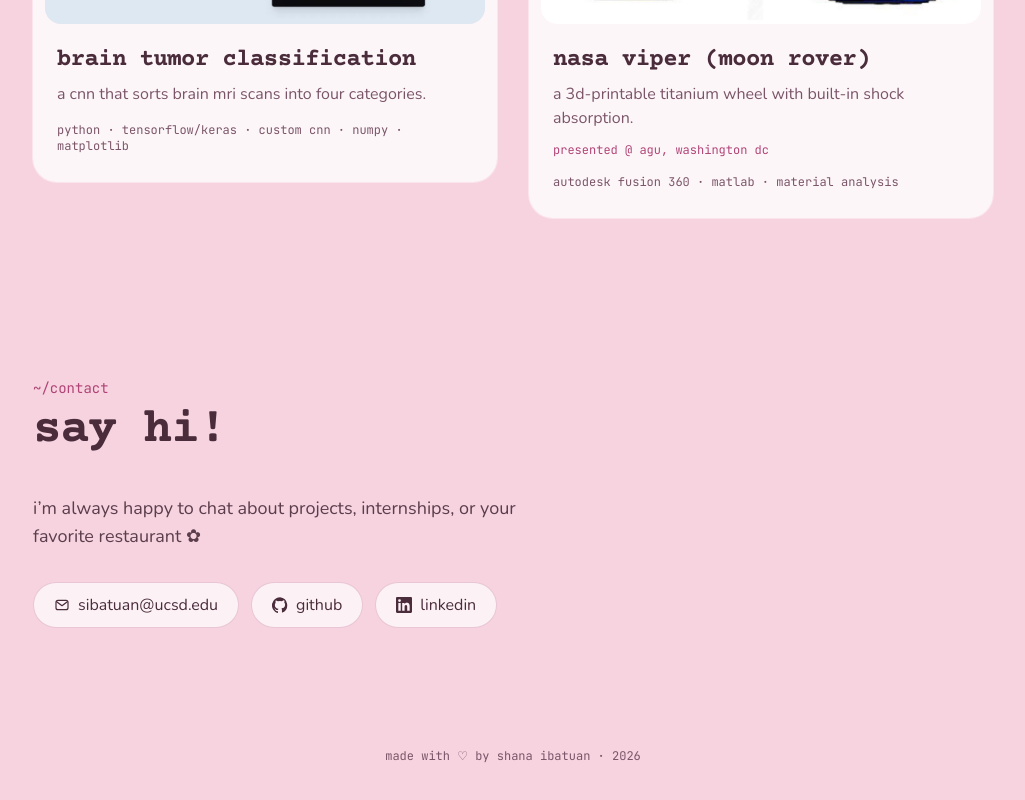
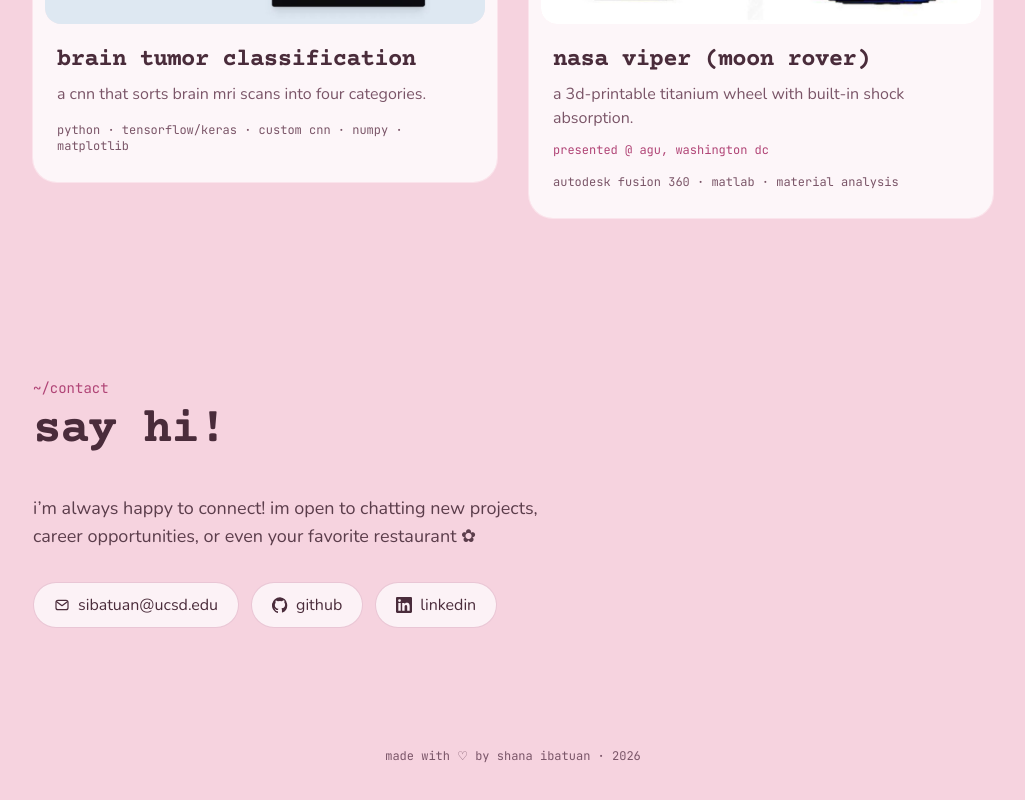
Before and after one commit to cherryonntopp/shana-portfolio, a React (Vite) app: page / in a window 1280 px wide. Shown: the part 2192-2992 px from the top of the page, without its empty margins (127-1152 px from the left). Built offline with nearby package versions, Linux system fonts and the light colour scheme.

Commit message:
changed text

```diff
--- a/src/components/Contact.jsx
+++ b/src/components/Contact.jsx
@@ -14,7 +14,7 @@ export default function Contact() {
 
       <FadeIn>
         <p className="max-w-lg text-lg text-ink/90">
-          i’m always happy to chat about projects, internships, or your favorite restaurant ✿
+          i’m always happy to connect! im open to chatting new projects, career opportunities, or even your favorite restaurant ✿
         </p>
         <div className="mt-8 flex flex-wrap gap-3">
           <a href={`mailto:${site.links.email}`} className={linkClass}>
```
